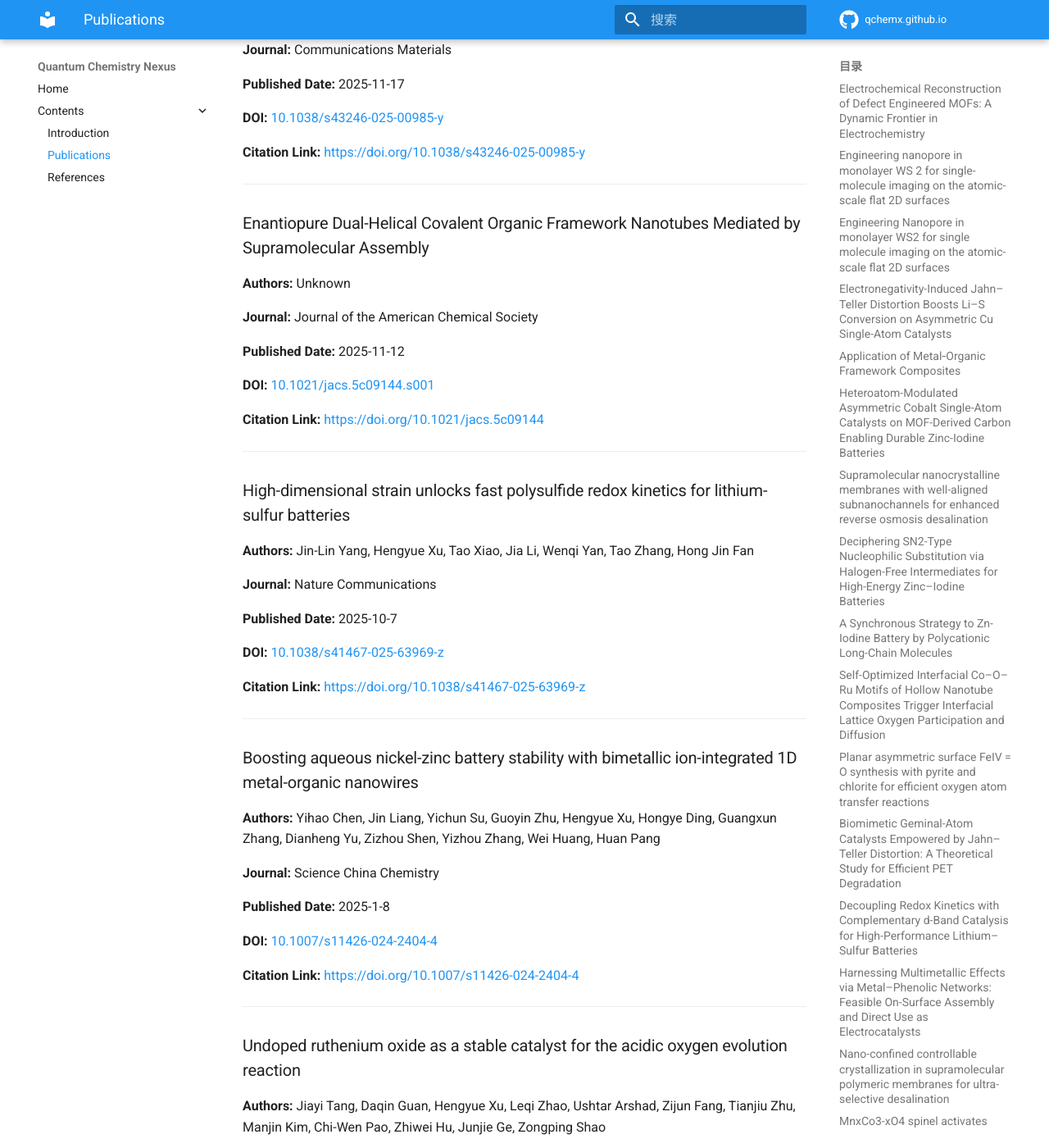
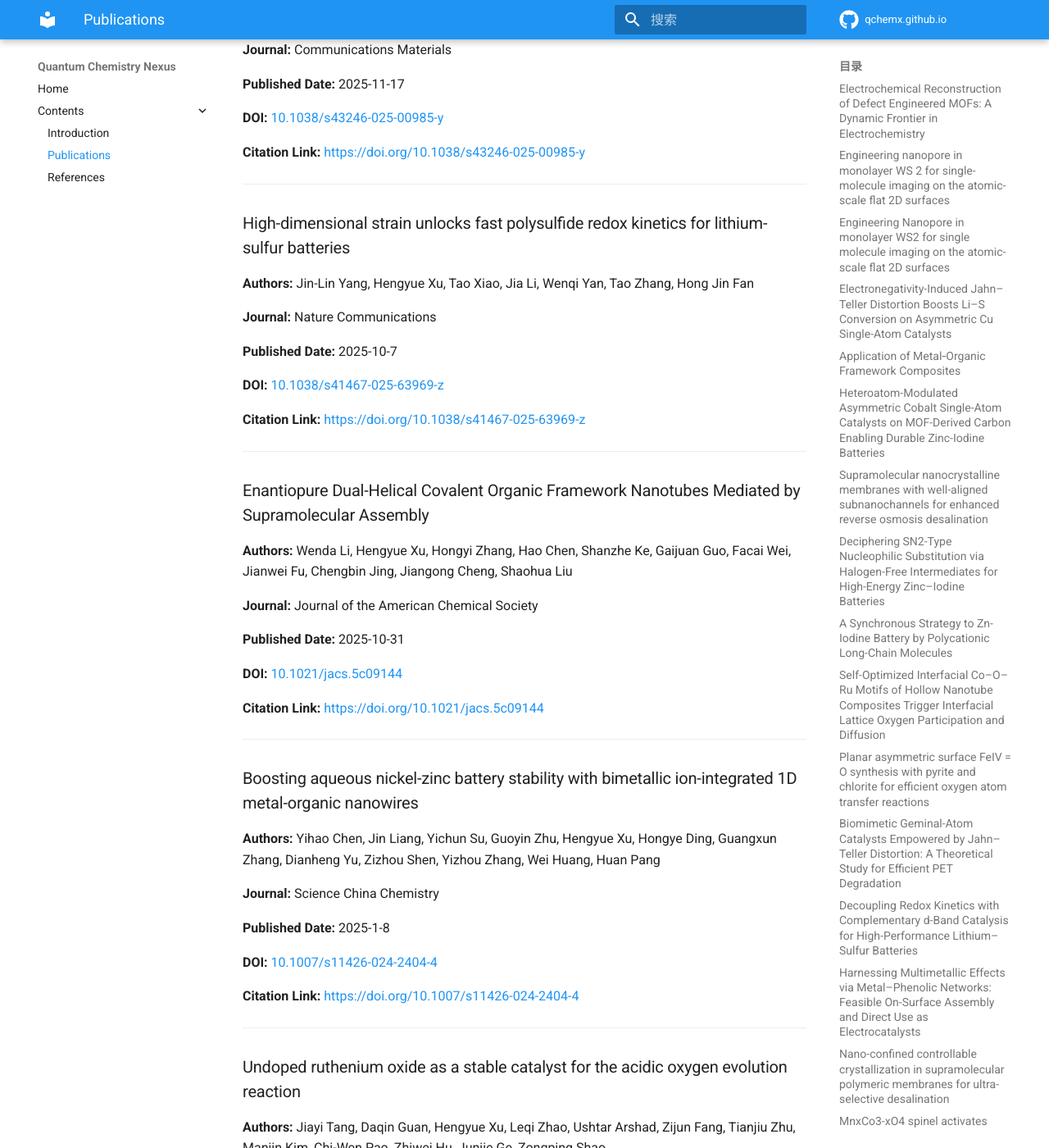
Before and after one commit to QChemX/qchemx.github.io, an MkDocs documentation site: the page built from docs/publications.md, in a window 1280 px wide and 1400 px high, scrolled down 7227 px. Shown: the whole window at 82% size. Built offline with MkDocs 1.6.1 and Material for MkDocs 9.7.7, drawn with Linux system fonts in a browser that asks for light colours; comment, search, counter and statistics services are not loaded.

Commit message:
[orcid sync] Update publications

```diff
--- a/docs/publications.md
+++ b/docs/publications.md
@@ -342,22 +342,6 @@ This page was generated automatically.
 
 ---
 
-### Enantiopure Dual-Helical Covalent Organic Framework Nanotubes Mediated by Supramolecular Assembly
-
-**Authors:** Unknown
-
-**Journal:** Journal of the American Chemical Society
-
-**Published Date:** 2025-11-12
-
-**DOI:** [10.1021/jacs.5c09144.s001](https://doi.org/10.1021/jacs.5c09144.s001)
-
-**Citation Link:** [https://doi.org/10.1021/jacs.5c09144](https://doi.org/10.1021/jacs.5c09144)
-
-
-
----
-
 ### High-dimensional strain unlocks fast polysulfide redox kinetics for lithium-sulfur batteries
 
 **Authors:** Jin-Lin Yang, Hengyue Xu, Tao Xiao, Jia Li, Wenqi Yan, Tao Zhang, Hong Jin Fan
@@ -369,6 +353,22 @@ This page was generated automatically.
 **DOI:** [10.1038/s41467-025-63969-z](https://doi.org/10.1038/s41467-025-63969-z)
 
 **Citation Link:** [https://doi.org/10.1038/s41467-025-63969-z](https://doi.org/10.1038/s41467-025-63969-z)
+
+
+
+---
+
+### Enantiopure Dual-Helical Covalent Organic Framework Nanotubes Mediated by Supramolecular Assembly
+
+**Authors:** Wenda Li, Hengyue Xu, Hongyi Zhang, Hao Chen, Shanzhe Ke, Gaijuan Guo, Facai Wei, Jianwei Fu, Chengbin Jing, Jiangong Cheng, Shaohua Liu
+
+**Journal:** Journal of the American Chemical Society
+
+**Published Date:** 2025-10-31
+
+**DOI:** [10.1021/jacs.5c09144](https://doi.org/10.1021/jacs.5c09144)
+
+**Citation Link:** [https://doi.org/10.1021/jacs.5c09144](https://doi.org/10.1021/jacs.5c09144)
 
 
 
```
